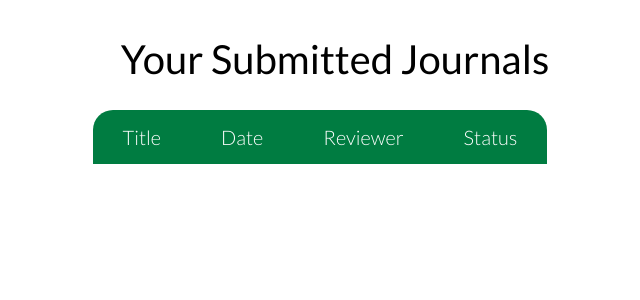
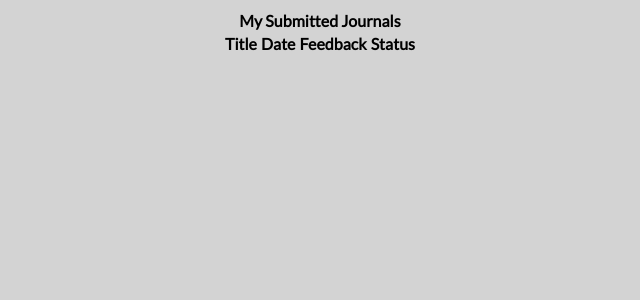
Before and after one commit to Mavestri/UAJ300, a PHP site: page /author/authorDash.php in a window 1280 px wide. Shown: the top 300 px of the page, without its empty margins (320-960 px from the left). Run offline with PHP 8.4, Linux system fonts and the light colour scheme; the visitor is signed in with stand-in values (Sample User, id 1); data that the repository does not hold is empty; a stand-in replaces the project's code that opens the database connection.

Commit message:
for kett
kett

```diff
--- a/dashboard/author/authorDash.php
+++ b/dashboard/author/authorDash.php
@@ -6,19 +6,19 @@
 
 <html>
 <head>
-    <link rel="stylesheet" type="text/css" href="authorDashStyle.css">
+    <link rel="stylesheet" type="text/css" href="../../res/css/dashModule.css">
         <link href="https://fonts.googleapis.com/css?family=Lato:100,300,300i,400" rel="stylesheet">
 </head>
 <body>
 
 
     <div id = "submittedV">
-    <h1> Your Submitted Journals</h1>
-        <table align = center>
+        <table id = "t01" align = center>
+        <th colspan = "4"> My Submitted Journals </th>
         <tr>
             <th id = "leftC"> Title </th>
             <th> Date </th>
-            <th> Reviewer </th>
+            <th> Feedback </th>
             <th id = "rightC"> Status </th>
         </tr>
           <?php
@@ -32,7 +32,7 @@
             <tr>
                 <td> <a class href="downloadArticle.php?articleid=<?php echo $row['article_id'] ?>"> <?php echo $row['title'] ?></a> </td>
                 <td> <?php echo $row['date'] ?></td>
-                <td> <?php echo "Unassigned" ?></td>
+                <td> <?php echo "Fill in later"?>//if ($row['editorfeedback'] == "NULL") {echo "Awaiting feedback";} else {echo "Feedback Available";} ?></td>
                 <td> <?php echo $row['status'] ?> </td>
             </tr>
         <?php endwhile; ?>
--- a/dashboard/author/submit_journal.php
+++ b/dashboard/author/submit_journal.php
@@ -7,7 +7,7 @@
 <!DOCTYPE html>
 <html>
     <head>
-        <link rel="stylesheet" type="text/css" href="/res/css/dashModule.css">
+        <link rel="stylesheet" type="text/css" href=".../../res/css/dashModule.css">
         <link href="https://fonts.googleapis.com/css?family=Lato:100,300,300i,400" rel="stylesheet">
         <link rel="stylesheet" href="https://use.fontawesome.com/releases/v5.7.2/css/all.css" integrity="sha384-fnmOCqbTlWIlj8LyTjo7mOUStjsKC4pOpQbqyi7RrhN7udi9RwhKkMHpvLbHG9Sr" crossorigin="anonymous">
     </head>
```
